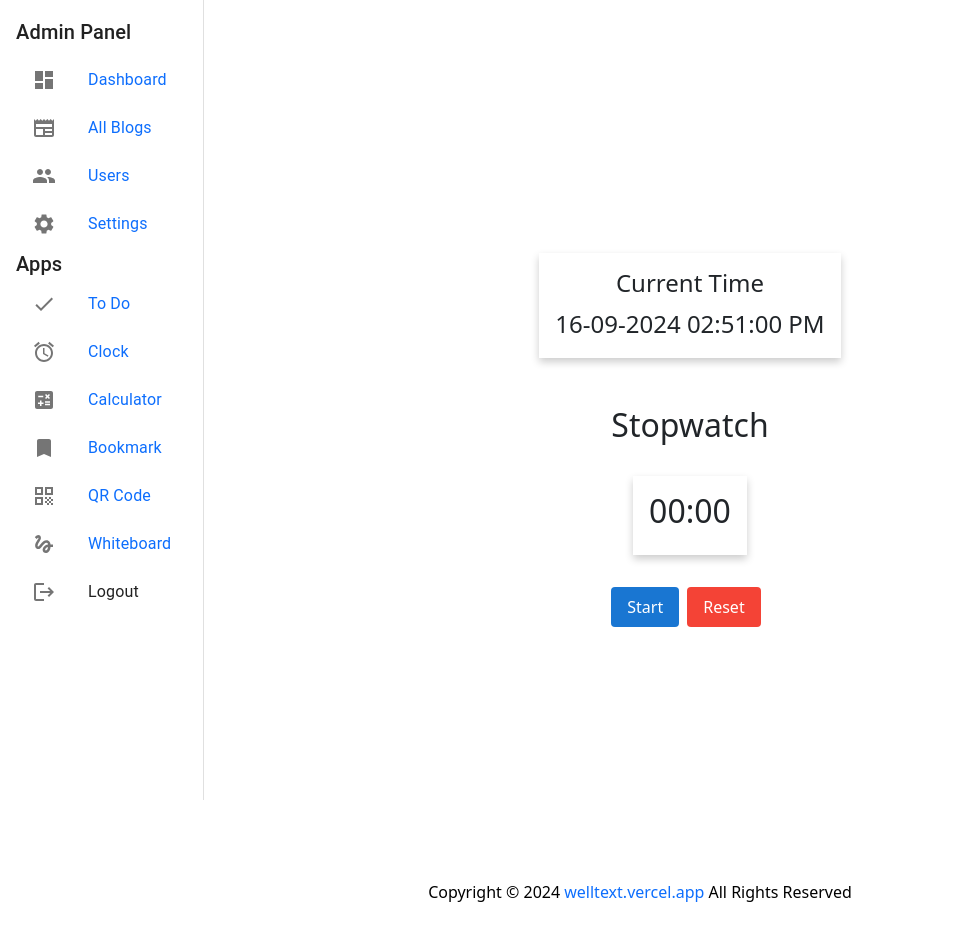
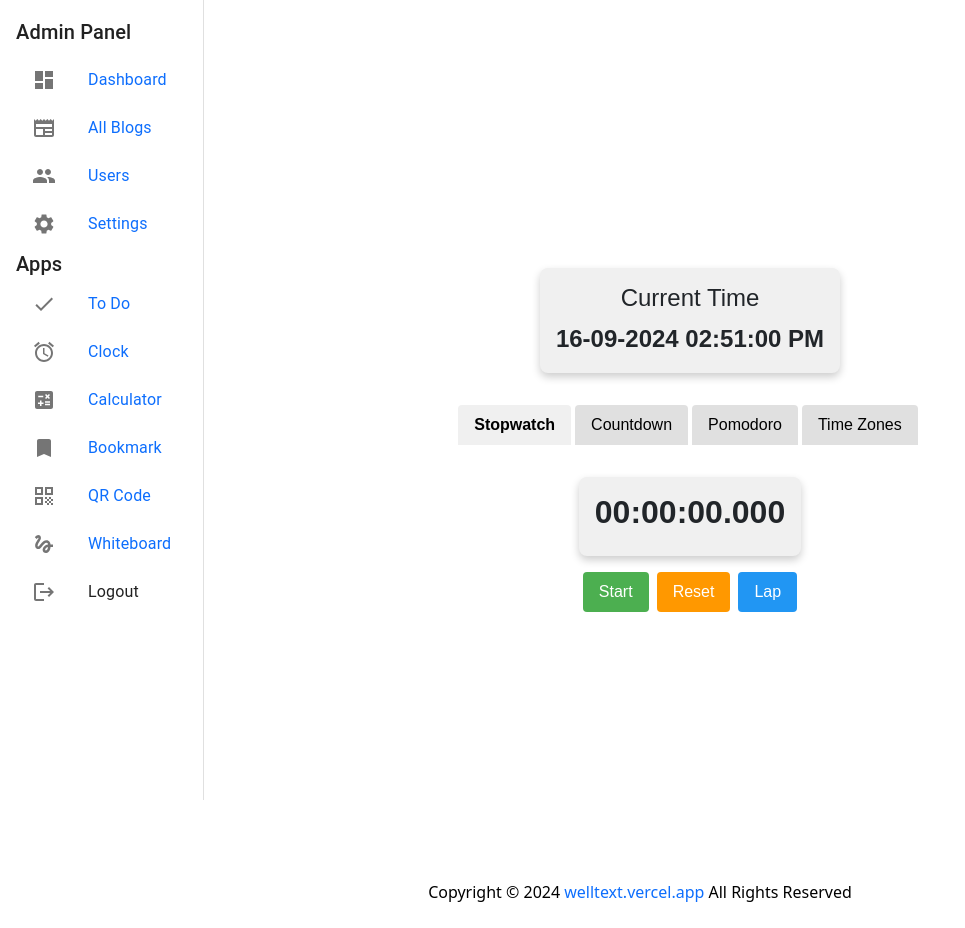
Before and after one commit to Akashmishra1209/welltext, a React (Create React App) app: page /admin/stopwatch in a window 1280 px wide. Shown: the whole page, without its empty margins (0-965 px from the left). Built offline with nearby package versions, Linux system fonts and the light colour scheme; sample sign-in values are in the browser's storage.

Commit message:
Enhanced Stopwatch.js

```diff
--- a/src/admin/Stopwatch.js
+++ b/src/admin/Stopwatch.js
@@ -1,17 +1,28 @@
-import React, { useState, useEffect, useRef } from 'react';
+import React, { useState, useEffect, useRef, useCallback } from 'react';
+import { Paper,Typography,List,ListItem,Box,Divider } from '@mui/material';
 
 // Function to format current time in Indian style (DD-MM-YYYY HH:MM:SS AM/PM)
 const formatCurrentTime = (date) => {
   const day = String(date.getDate()).padStart(2, '0');
-  const month = String(date.getMonth() + 1).padStart(2, '0'); // Months are zero-indexed
+  const month = String(date.getMonth() + 1).padStart(2, '0');
   const year = date.getFullYear();
   const hours24 = date.getHours();
-  const hours = hours24 % 12 || 12; // Convert to 12-hour format, ensuring '12' is shown correctly
+  const hours = hours24 % 12 || 12;
   const minutes = String(date.getMinutes()).padStart(2, '0');
   const seconds = String(date.getSeconds()).padStart(2, '0');
-  const ampm = hours24 >= 12 ? 'PM' : 'AM'; // Determine AM/PM
+  const ampm = hours24 >= 12 ? 'PM' : 'AM';
 
   return `${day}-${month}-${year} ${String(hours).padStart(2, '0')}:${minutes}:${seconds} ${ampm}`;
+};
+
+// Function to format elapsed time (HH:MM:SS.mmm)
+const formatElapsedTime = (milliseconds) => {
+  const hours = Math.floor(milliseconds / 3600000);
+  const minutes = Math.floor((milliseconds % 3600000) / 60000);
+  const seconds = Math.floor((milliseconds % 60000) / 1000);
+  const ms = milliseconds % 1000;
+
+  return `${String(hours).padStart(2, '0')}:${String(minutes).padStart(2, '0')}:${String(seconds).padStart(2, '0')}.${String(ms).padStart(3, '0')}`;
 };
 
 // Inline styles
@@ -21,14 +32,18 @@ const styles = {
     flexDirection: 'column',
     alignItems: 'center',
     justifyContent: 'center',
-    height: '100vh',
-    gap: '16px', // Adjust gap between elements as needed
+    minHeight: '100vh',
+    padding: '16px',
+    gap: '16px',
+    fontFamily: 'Arial, sans-serif',
   },
   clockBox: {
     padding: '16px',
     textAlign: 'center',
     boxShadow: '0px 4px 8px rgba(0, 0, 0, 0.2)',
     marginBottom: '16px',
+    borderRadius: '8px',
+    backgroundColor: '#f0f0f0',
   },
   clockHeading: {
     fontSize: '1.5rem',
@@ -36,6 +51,7 @@ const styles = {
   },
   clockTime: {
     fontSize: '1.5rem',
+    fontWeight: 'bold',
   },
   stopwatchTitle: {
     fontSize: '2rem',
@@ -45,12 +61,19 @@ const styles = {
     padding: '16px',
     textAlign: 'center',
     boxShadow: '0px 4px 8px rgba(0, 0, 0, 0.2)',
+    borderRadius: '8px',
+    backgroundColor: '#f0f0f0',
   },
   stopwatchTime: {
     fontSize: '2rem',
+    fontWeight: 'bold',
   },
   stopwatchControls: {
     marginTop: '16px',
+    display: 'flex',
+    flexWrap: 'wrap',
+    justifyContent: 'center',
+    gap: '8px',
   },
   stopwatchButton: {
     padding: '8px 16px',
@@ -58,17 +81,59 @@ const styles = {
     borderRadius: '4px',
     color: 'white',
     cursor: 'pointer',
-    marginRight: '8px',
     fontSize: '1rem',
+    transition: 'background-color 0.3s ease',
   },
   startButton: {
-    backgroundColor: '#1976d2', // Primary color
+    backgroundColor: '#4caf50',
   },
   pauseButton: {
-    backgroundColor: '#dc004e', // Secondary color
+    backgroundColor: '#f44336',
   },
   resetButton: {
-    backgroundColor: '#f44336', // Error color
+    backgroundColor: '#ff9800',
+  },
+  lapButton: {
+    backgroundColor: '#2196f3',
+  },
+  lapList: {
+    maxHeight: '200px',
+    overflowY: 'auto',
+    width: '100%',
+    maxWidth: '300px',
+    marginTop: '16px',
+    padding: '8px',
+    borderRadius: '4px',
+    backgroundColor: '#f0f0f0',
+  },
+  lapItem: {
+    display: 'flex',
+    justifyContent: 'space-between',
+    padding: '4px 0',
+    borderBottom: '1px solid #ddd',
+  },
+  tabContainer: {
+    display: 'flex',
+    justifyContent: 'center',
+    marginBottom: '16px',
+  },
+  tab: {
+    padding: '8px 16px',
+    cursor: 'pointer',
+    backgroundColor: '#e0e0e0',
+    border: 'none',
+    borderRadius: '4px 4px 0 0',
+    marginRight: '4px',
+  },
+  activeTab: {
+    backgroundColor: '#f0f0f0',
+    fontWeight: 'bold',
+  },
+  input: {
+    padding: '8px',
+    marginRight: '8px',
+    borderRadius: '4px',
+    border: '1px solid #ccc',
   },
 };
 
@@ -92,47 +157,62 @@ const Clock = () => {
   );
 };
 
-export default function Stopwatch() {
+const Stopwatch = () => {
   const [elapsedTime, setElapsedTime] = useState(0);
   const [isActive, setIsActive] = useState(false);
+  const [laps, setLaps] = useState([]);
   const startTime = useRef(null);
   const rafId = useRef(null);
 
   useEffect(() => {
     if (isActive) {
-      startTime.current = Date.now() - elapsedTime * 1000;
+      startTime.current = Date.now() - elapsedTime;
       const updateTimer = () => {
-        setElapsedTime(Math.floor((Date.now() - startTime.current) / 1000));
+        setElapsedTime(Date.now() - (startTime.current || 0));
         rafId.current = requestAnimationFrame(updateTimer);
       };
       rafId.current = requestAnimationFrame(updateTimer);
-    } else {
+    } else if (rafId.current) {
       cancelAnimationFrame(rafId.current);
     }
-    return () => cancelAnimationFrame(rafId.current);
-  }, [isActive]);
 
-  const formatTime = (seconds) => {
-    const minutes = Math.floor(seconds / 60);
-    const secs = seconds % 60;
-    return `${String(minutes).padStart(2, '0')}:${String(secs).padStart(2, '0')}`;
+    return () => {
+      if (rafId.current) cancelAnimationFrame(rafId.current);
+    };
+  }, [isActive, elapsedTime]);
+
+  const handleStartStop = useCallback(() => {
+    setIsActive(prev => !prev);
+  }, []);
+
+  const handleReset = useCallback(() => {
+    setIsActive(false);
+    setElapsedTime(0);
+    setLaps([]);
+  }, []);
+
+  const handleLap = useCallback(() => {
+    setLaps(prevLaps => [
+      ...prevLaps,
+      { number: prevLaps.length + 1, time: elapsedTime }
+    ]);
+  }, [elapsedTime]);
+
+  const getLapAnalysis = () => {
+    if (laps.length === 0) return null;
+    const lapTimes = laps.map(lap => lap.time);
+    const fastest = Math.min(...lapTimes);
+    const slowest = Math.max(...lapTimes);
+    const average = lapTimes.reduce((a, b) => a + b, 0) / lapTimes.length;
+    return { fastest, slowest, average };
   };
 
-  const handleStartStop = () => {
-    setIsActive(prev => !prev);
-  };
-
-  const handleReset = () => {
-    setIsActive(false);
-    setElapsedTime(0);
-  };
+  const lapAnalysis = getLapAnalysis();
 
   return (
-    <div style={styles.container}>
-      <Clock />
-      <h1 style={styles.stopwatchTitle}>Stopwatch</h1>
+    <div>
       <div style={styles.stopwatchDisplay}>
-        <h2 style={styles.stopwatchTime}>{formatTime(elapsedTime)}</h2>
+        <h2 style={styles.stopwatchTime}>{formatElapsedTime(elapsedTime)}</h2>
       </div>
       <div style={styles.stopwatchControls}>
         <button
@@ -150,7 +230,307 @@ export default function Stopwatch() {
         >
           Reset
         </button>
+        <button
+          style={{ ...styles.stopwatchButton, ...styles.lapButton }}
+          onClick={handleLap}
+          disabled={!isActive}
+        >
+          Lap
+        </button>
+      </div>
+      {laps.length > 0 && (
+        <div style={styles.lapList}>
+          {laps.map((lap) => (
+            <div key={lap.number} style={styles.lapItem}>
+              <span>Lap {lap.number}</span>
+              <span>{formatElapsedTime(lap.time)}</span>
+            </div>
+          ))}
+        </div>
+      )}
+      {lapAnalysis && (
+        <div style={styles.lapList}>
+          <div style={styles.lapItem}>
+            <span>Fastest Lap:</span>
+            <span>{formatElapsedTime(lapAnalysis.fastest)}</span>
+          </div>
+          <div style={styles.lapItem}>
+            <span>Slowest Lap:</span>
+            <span>{formatElapsedTime(lapAnalysis.slowest)}</span>
+          </div>
+          <div style={styles.lapItem}>
+            <span>Average Lap:</span>
+            <span>{formatElapsedTime(lapAnalysis.average)}</span>
+          </div>
+        </div>
+      )}
+    </div>
+  );
+};
+
+const CountdownTimer = () => {
+  const [time, setTime] = useState(0);
+  const [isActive, setIsActive] = useState(false);
+  const [inputTime, setInputTime] = useState('');
+
+  useEffect(() => {
+    let intervalId;
+    if (isActive && time > 0) {
+      intervalId = setInterval(() => {
+        setTime(prevTime => {
+          if (prevTime === 1) {
+            clearInterval(intervalId);
+            setIsActive(false);
+            playNotificationSound();
+            return 0;
+          }
+          return prevTime - 1;
+        });
+      }, 1000);
+    }
+    return () => clearInterval(intervalId);
+  }, [isActive, time]);
+
+  const handleStart = () => {
+    if (inputTime > 0) {
+      setTime(inputTime * 60);
+      setIsActive(true);
+    }
+  };
+
+  const handlePause = () => setIsActive(false);
+  const handleReset = () => {
+    setIsActive(false);
+    setTime(0);
+    setInputTime('');
+  };
+
+  const playNotificationSound = () => {
+    const audio = new Audio('/notification.mp3');
+    audio.play();
+  };
+
+  return (
+    <div>
+      <div style={styles.stopwatchDisplay}>
+        <h2 style={styles.stopwatchTime}>{formatElapsedTime(time * 1000)}</h2>
+      </div>
+      <div style={styles.stopwatchControls}>
+        <input
+          type="number"
+          value={inputTime}
+          onChange={(e) => setInputTime(e.target.value)}
+          placeholder="Enter minutes"
+          style={styles.input}
+        />
+        <button
+          style={{
+            ...styles.stopwatchButton,
+            ...(isActive ? styles.pauseButton : styles.startButton),
+          }}
+          onClick={isActive ? handlePause : handleStart}
+        >
+          {isActive ? 'Pause' : 'Start'}
+        </button>
+        <button
+          style={{ ...styles.stopwatchButton, ...styles.resetButton }}
+          onClick={handleReset}
+        >
+          Reset
+        </button>
       </div>
     </div>
   );
+};
+
+const PomodoroTimer = () => {
+  const [time, setTime] = useState(25 * 60);
+  const [isActive, setIsActive] = useState(false);
+  const [isWorkTime, setIsWorkTime] = useState(true);
+
+  useEffect(() => {
+    let intervalId;
+    if (isActive && time > 0) {
+      intervalId = setInterval(() => {
+        setTime(prevTime => {
+          if (prevTime === 1) {
+            clearInterval(intervalId);
+            setIsActive(false);
+            playNotificationSound();
+            setIsWorkTime(prev => !prev);
+            return isWorkTime ? 5 * 60 : 25 * 60;
+          }
+          return prevTime - 1;
+        });
+      }, 1000);
+    }
+    return () => clearInterval(intervalId);
+  }, [isActive, time, isWorkTime]);
+
+  const handleStartPause = () => setIsActive(prev => !prev);
+  const handleReset = () => {
+    setIsActive(false);
+    setTime(25 * 60);
+    setIsWorkTime(true);
+  };
+
+  const playNotificationSound = () => {
+    const audio = new Audio('/notification.mp3');
+    audio.play();
+  };
+
+  return (
+    <div>
+      <div style={styles.stopwatchDisplay}>
+        <h2 style={styles.stopwatchTime}>{formatElapsedTime(time * 1000)}</h2>
+        <p>{isWorkTime ? 'Work Time' : 'Break Time'}</p>
+      </div>
+      <div style={styles.stopwatchControls}>
+        <button
+          style={{
+            ...styles.stopwatchButton,
+            ...(isActive ? styles.pauseButton : styles.startButton),
+          }}
+          onClick={handleStartPause}
+        >
+          {isActive ? 'Pause' : 'Start'}
+        </button>
+        <button
+          style={{ ...styles.stopwatchButton, ...styles.resetButton }}
+          onClick={handleReset}
+        >
+          Reset
+        </button>
+      </div>
+    </div>
+  );
+};
+
+const TimeZones = () => {
+  const timeZones = [
+    'America/New_York',
+    'Europe/London',
+    'Asia/Tokyo',
+    'Australia/Sydney',
+  ];
+
+  const [times, setTimes] = useState({});
+
+  useEffect(() => {
+    const updateTimes = () => {
+      const newTimes = {};
+      timeZones.forEach(zone => {
+        newTimes[zone] = new Date().toLocaleString('en-US', { timeZone: zone });
+      });
+      setTimes(newTimes);
+    };
+
+    updateTimes();
+    const intervalId = setInterval(updateTimes, 1000);
+
+    return () => clearInterval(intervalId);
+  }, []);
+
+  return (
+    <Paper
+      elevation={3}
+      sx={{
+        padding: 3,
+        maxWidth: 400,
+        margin: 'auto',
+        backgroundColor: 'background.paper',
+      }}
+    >
+      <Typography variant="h4" gutterBottom align="center" color="primary">
+        World Clock
+      </Typography>
+      <List>
+        {timeZones.map((zone, index) => (
+          <React.Fragment key={zone}>
+            <ListItem
+              sx={{
+                display: 'flex',
+                justifyContent: 'space-between',
+                padding: '16px 8px',
+                '&:hover': {
+                  backgroundColor: 'action.hover',
+                },
+              }}
+            >
+              <Box>
+                <Typography variant="subtitle1">
+                  {zone.split('/')[1].replace('_', ' ')}
+                </Typography>
+                <Typography variant="caption" color="text.secondary">
+                  {zone.split('/')[0]}
+                </Typography>
+              </Box>
+              <Typography
+                variant="body1"
+                sx={{
+                  fontWeight: 'bold',
+                  color: 'primary.main',
+                }}
+              >
+                {times[zone]}
+              </Typography>
+            </ListItem>
+            {index < timeZones.length - 1 && <Divider />}
+          </React.Fragment>
+        ))}
+      </List>
+    </Paper>
+  );
+};
+
+export default function EnhancedStopwatch() {
+  const [activeTab, setActiveTab] = useState('stopwatch');
+
+  const renderActiveComponent = () => {
+    switch (activeTab) {
+      case 'stopwatch':
+        return <Stopwatch />;
+      case 'countdown':
+        return <CountdownTimer />;
+      case 'pomodoro':
+        return <PomodoroTimer />;
+      case 'timezones':
+        return <TimeZones />;
+      default:
+        return <Stopwatch />;
+    }
+  };
+
+  return (
+    <div style={styles.container}>
+      <Clock />
+      <div style={styles.tabContainer}>
+        <button
+          style={{ ...styles.tab, ...(activeTab === 'stopwatch' ? styles.activeTab : {}) }}
+          onClick={() => setActiveTab('stopwatch')}
+        >
+          Stopwatch
+        </button>
+        <button
+          style={{ ...styles.tab, ...(activeTab === 'countdown' ? styles.activeTab : {}) }}
+          onClick={() => setActiveTab('countdown')}
+        >
+          Countdown
+        </button>
+        <button
+          style={{ ...styles.tab, ...(activeTab === 'pomodoro' ? styles.activeTab : {}) }}
+          onClick={() => setActiveTab('pomodoro')}
+        >
+          Pomodoro
+        </button>
+        <button
+          style={{ ...styles.tab, ...(activeTab === 'timezones' ? styles.activeTab : {}) }}
+          onClick={() => setActiveTab('timezones')}
+        >
+          Time Zones
+        </button>
+      </div>
+      {renderActiveComponent()}
+    </div>
+  );
 }
```
